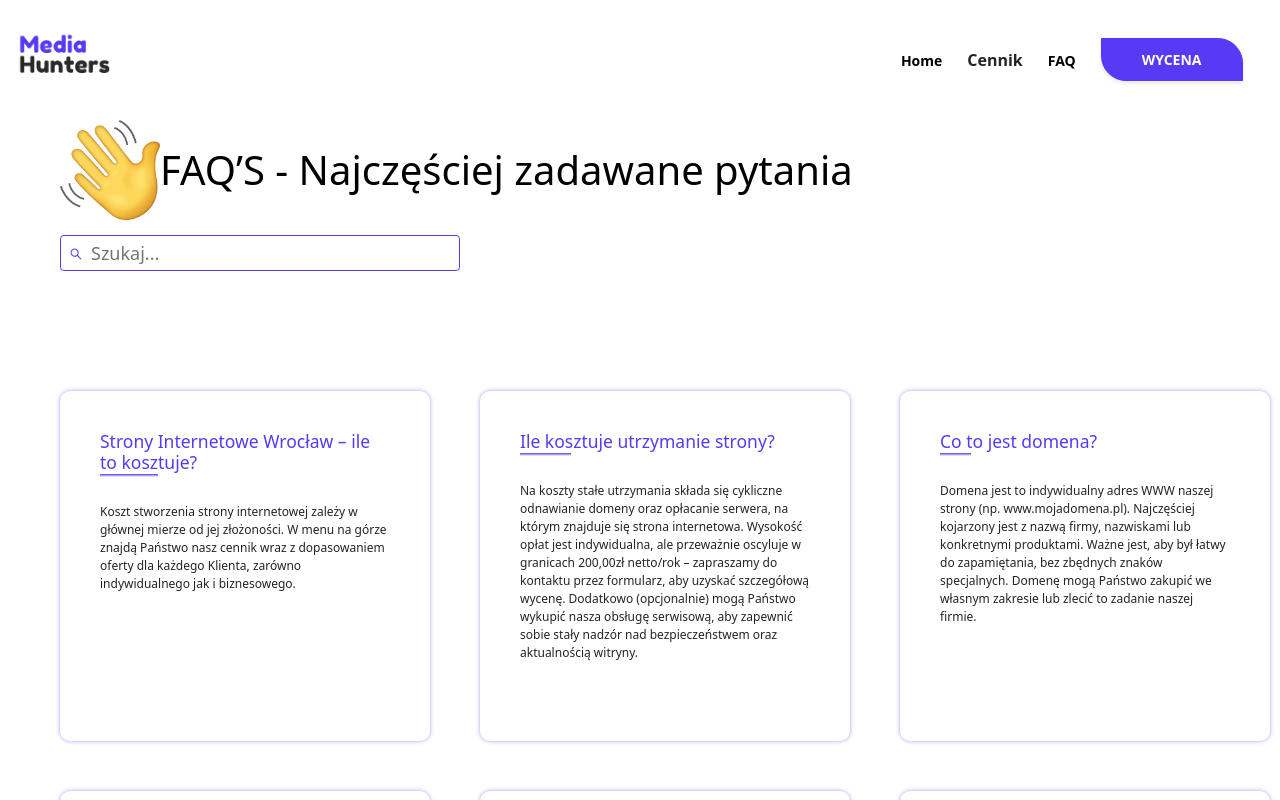
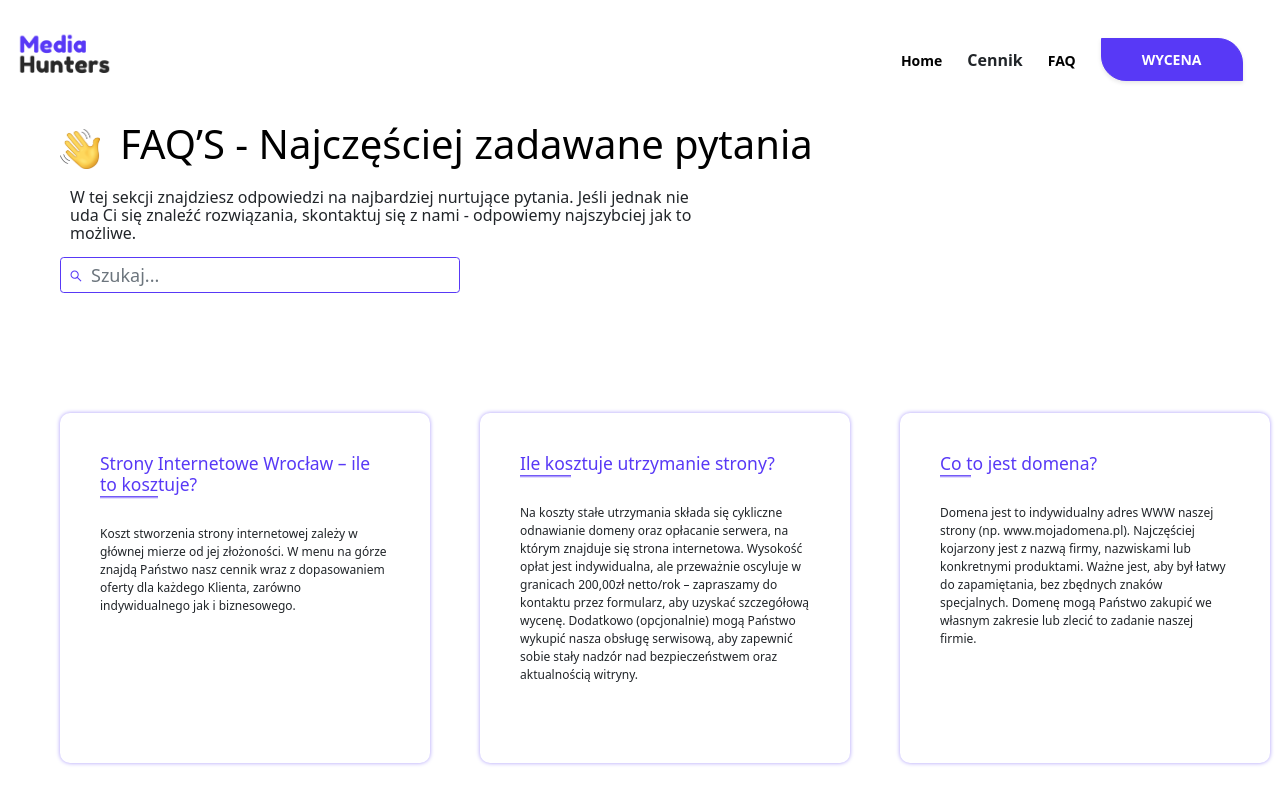
Before and after one commit to mediaHunters/mediaHunters-brand, a Next.js app: page /faq in a window 1280 px wide. Built offline with nearby package versions, Linux system fonts and the light colour scheme.

Commit message:
feat(app): Add new texts on website (MHP-5)

```diff
--- a/components/faq/faq.component.tsx
+++ b/components/faq/faq.component.tsx
@@ -2,15 +2,17 @@ import React from "react";
 import { IFaqQuestion } from "./faq.questions";
 import {
   FaqQuestionsContainer,
+  FaqQuestionsContainerDescription,
   FaqQuestionsContainerHeader,
   FaqQuestionsContainerInputBox,
+  FaqQuestionsContainerSubHeader,
   FaqQuestionsWrapper,
   QuestionCard,
   QuestionDescrption,
   QuestionHeader,
   SearchIcon,
 } from "./faq.style";
-import Image from 'next/image';
+import Image from "next/image";
 interface IFaqProps {
   questions: IFaqQuestion[];
   updateSearchedQuestions: (searchText: string) => void;
@@ -52,10 +54,20 @@ class FaqComponent extends React.Component<IFaqProps, IFaqState> {
       <FaqQuestionsContainer className="container">
         <div>
           <FaqQuestionsContainerHeader>
-            <Image src="/images/waving-hand.png" alt="waving hand" width="100%" height="100%" priority={true}/>
-            FAQ’S - Najczęściej zadawane pytania
+            <Image
+              src="/images/waving-hand.png"
+              alt="waving hand"
+              width="40px"
+              height="40px"
+              priority={true}
+            />
+            <FaqQuestionsContainerSubHeader>FAQ’S - Najczęściej zadawane pytania</FaqQuestionsContainerSubHeader>
           </FaqQuestionsContainerHeader>
-
+          <FaqQuestionsContainerDescription>
+            W tej sekcji znajdziesz odpowiedzi na najbardziej nurtujące pytania.
+            Jeśli jednak nie uda Ci się znaleźć rozwiązania, skontaktuj się z
+            nami - odpowiemy najszybciej jak to możliwe.
+          </FaqQuestionsContainerDescription>
           <FaqQuestionsContainerInputBox>
             <SearchIcon className="form-control-feedback" />
             <input
--- a/components/faq/faq.style.tsx
+++ b/components/faq/faq.style.tsx
@@ -13,11 +13,18 @@ export const FaqQuestionsContainerHeader = styled.h1`
   font-size: 40px;
   font-weight: 500;
   color: #000;
-  img {
-    width: 100%;
-    max-width: 40px;
-    margin-right: 20px;
-  }
+`;
+
+export const FaqQuestionsContainerSubHeader = styled.p`
+  margin-left: 20px;
+`
+
+export const FaqQuestionsContainerDescription = styled.p`
+  font-weight: 300;
+  line-height: 18px;
+  margin: 10px 0 10px 10px;
+  color: lighten(0.2, #000);
+  max-width: 650px;
 `;
 
 export const FaqQuestionsContainerInputBox = styled.div`
--- a/components/services/services.component.tsx
+++ b/components/services/services.component.tsx
@@ -10,7 +10,6 @@ const ServicesComponent = () => {
           <Image
             src="/images/cennik-strony-WWW.png"
             alt="responsywne-strony-www"
-            loading="lazy"
             width="400px"
             height="500px"
             priority={true}
--- a/pages/index.tsx
+++ b/pages/index.tsx
@@ -73,7 +73,7 @@ const HomePage: NextPage = () => {
         <title>Media hunters</title>
         <meta
           name="title"
-          content="Strony internetowe Wrocław, projektowanie i tworzenie stron WWW"
+          content="Strony Internetowe Wrocław – Media Hunters"
         />
         <meta
           name="description"
```
Also changed, not shown: components/hero-banner/hero-banner.component.tsx (+4 -4 lines), components/why-we/why-we.conponent.tsx (+13 -11 lines).
